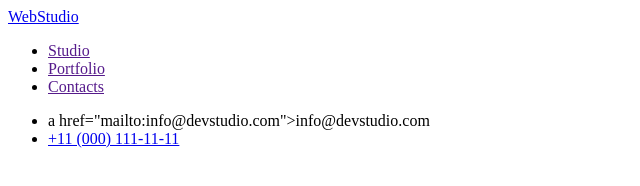
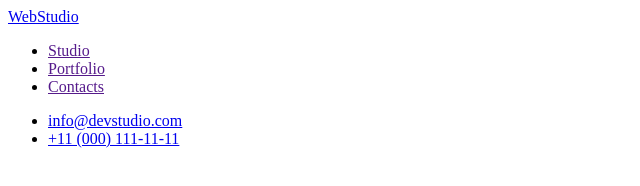
Before and after one commit to Sergii369/goit-markup-hw-01, a plain HTML site: page index.html in a window 1280 px wide. Shown: the whole page, without its empty margins (0-640 px from the left). Drawn offline with Linux system fonts and the light colour scheme.

Commit message:
edd markup header

```diff
--- a/index.html
+++ b/index.html
@@ -17,7 +17,7 @@
       </nav>
       <addres>
         <ul>
-          <li>a href="mailto:info@devstudio.com">info@devstudio.com</a></li>
+          <li><a href="mailto:info@devstudio.com">info@devstudio.com</a></li>
           <li><a href="tel:+110001111111">+11 (000) 111-11-11</a></li>
         </ul>
       </addres>
```
